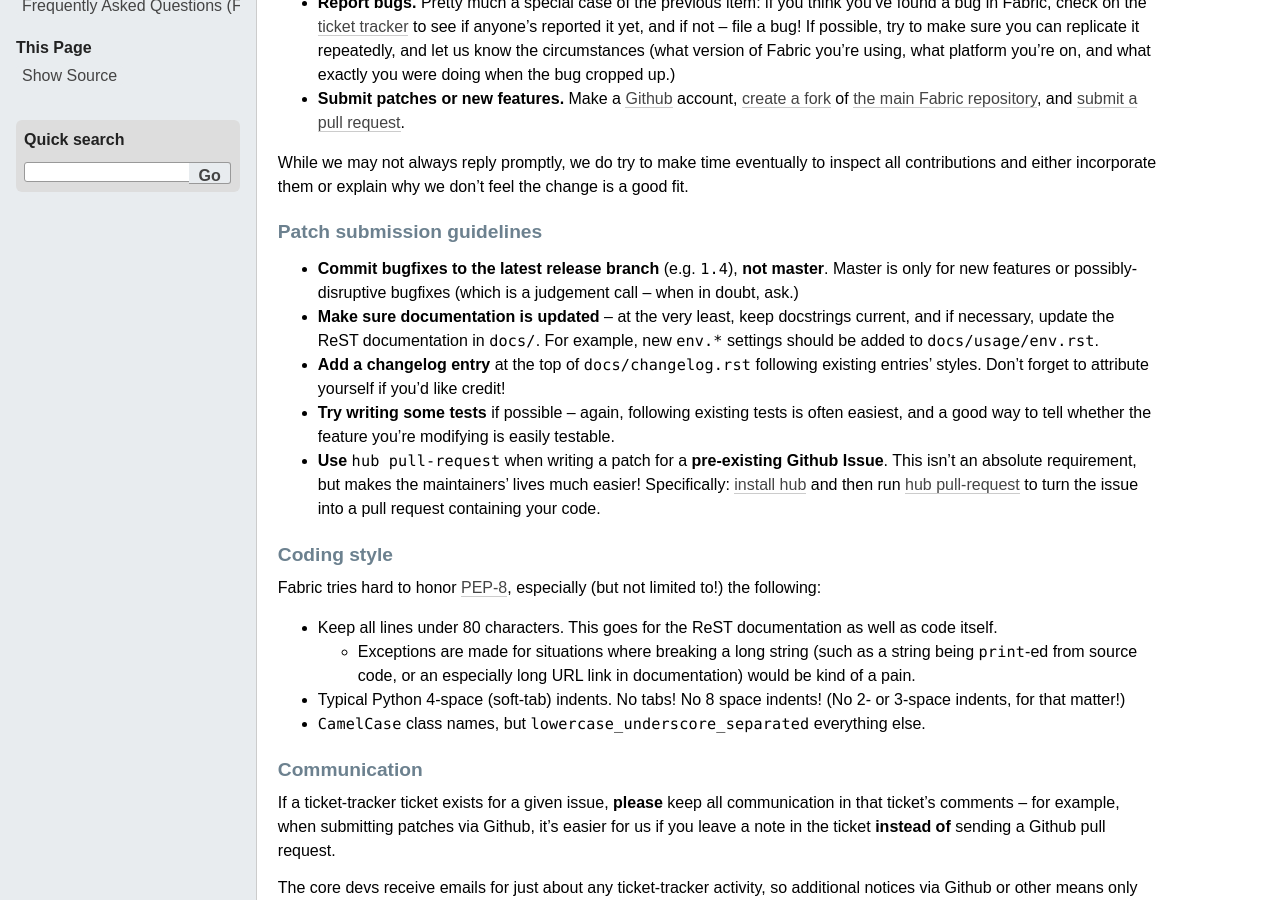
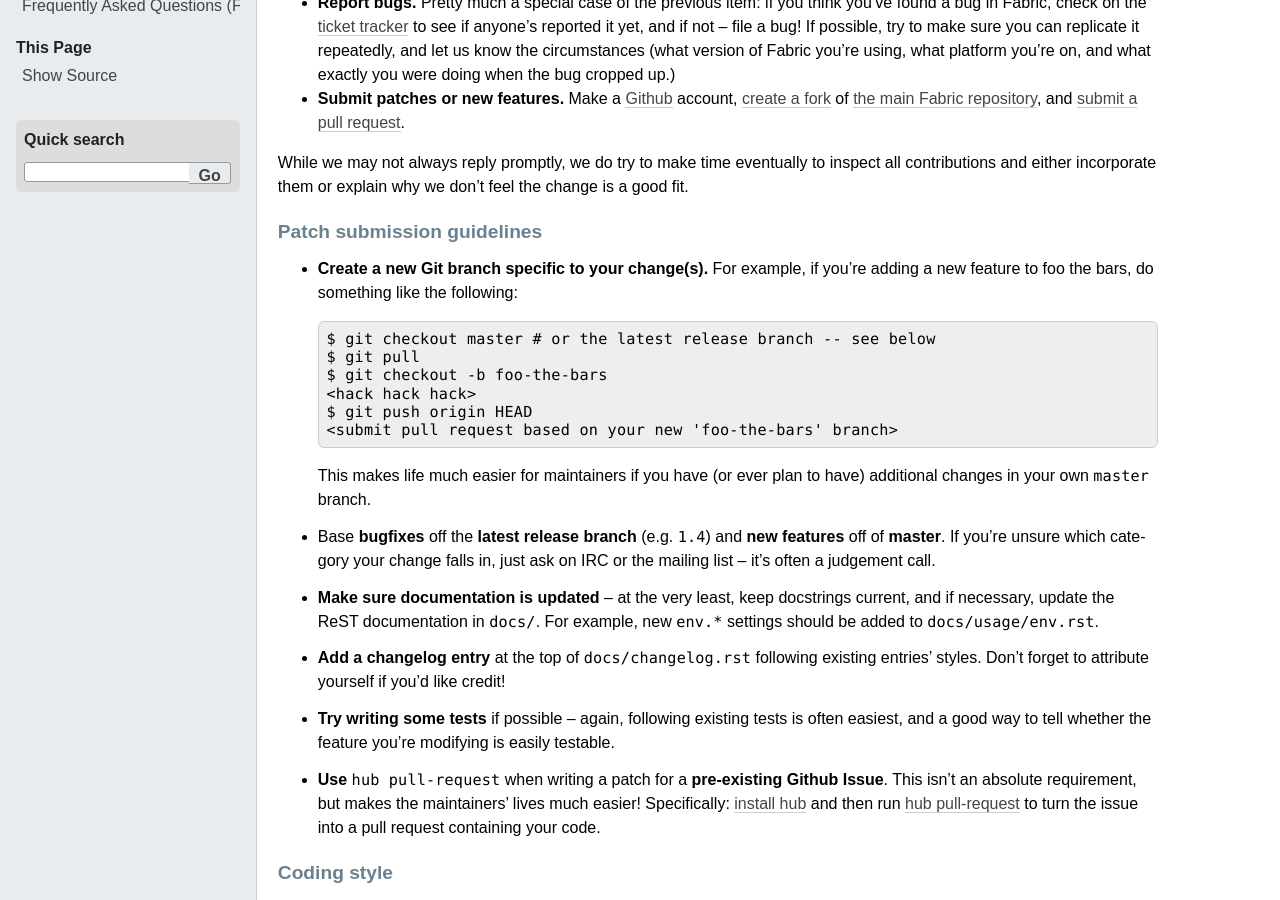
Before and after one commit to fabric/fabric, a Sphinx documentation site: the page built from docs/development.rst, in a window 1280 px wide and 900 px high, scrolled down 482 px. Built offline with Sphinx 7.4.7, drawn with Linux system fonts in a browser that asks for light colours; the version number could not be read and is left out.

Commit message:
Add note about feature branches, improve note re: release vs master

```diff
--- a/docs/development.rst
+++ b/docs/development.rst
@@ -43,9 +43,22 @@ feel the change is a good fit.
 Patch submission guidelines
 ---------------------------
 
-* **Commit bugfixes to the latest release branch** (e.g. ``1.4``), **not
-  master**.  Master is only for new features or possibly-disruptive bugfixes
-  (which is a judgement call -- when in doubt, ask.)
+* **Create a new Git branch specific to your change(s).** For example, if
+  you're adding a new feature to foo the bars, do something like the
+  following::
+
+    $ git checkout master # or the latest release branch -- see below
+    $ git pull
+    $ git checkout -b foo-the-bars
+    <hack hack hack>
+    $ git push origin HEAD
+    <submit pull request based on your new 'foo-the-bars' branch>
+
+  This makes life much easier for maintainers if you have (or ever plan to
+  have) additional changes in your own ``master`` branch.
+* Base **bugfixes** off the **latest release branch** (e.g. ``1.4``) and **new
+  features** off of **master**. If you're unsure which category your change
+  falls in, just ask on IRC or the mailing list -- it's often a judgement call.
 * **Make sure documentation is updated** -- at the very least, keep docstrings
   current, and if necessary, update the ReST documentation in ``docs/``.  For
   example, new ``env.*`` settings should be added to ``docs/usage/env.rst``.
```
